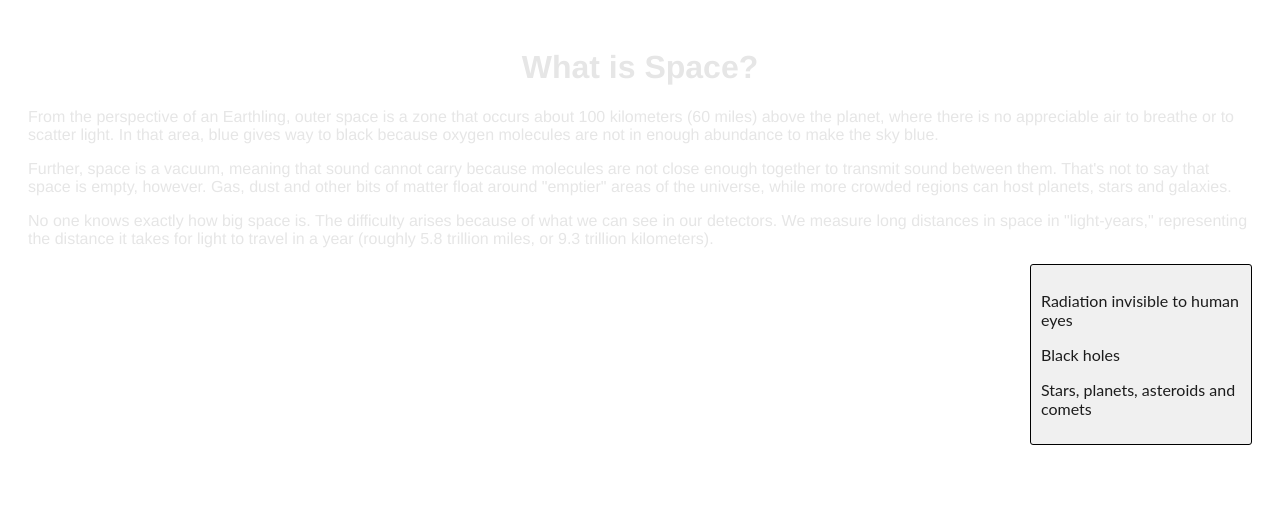
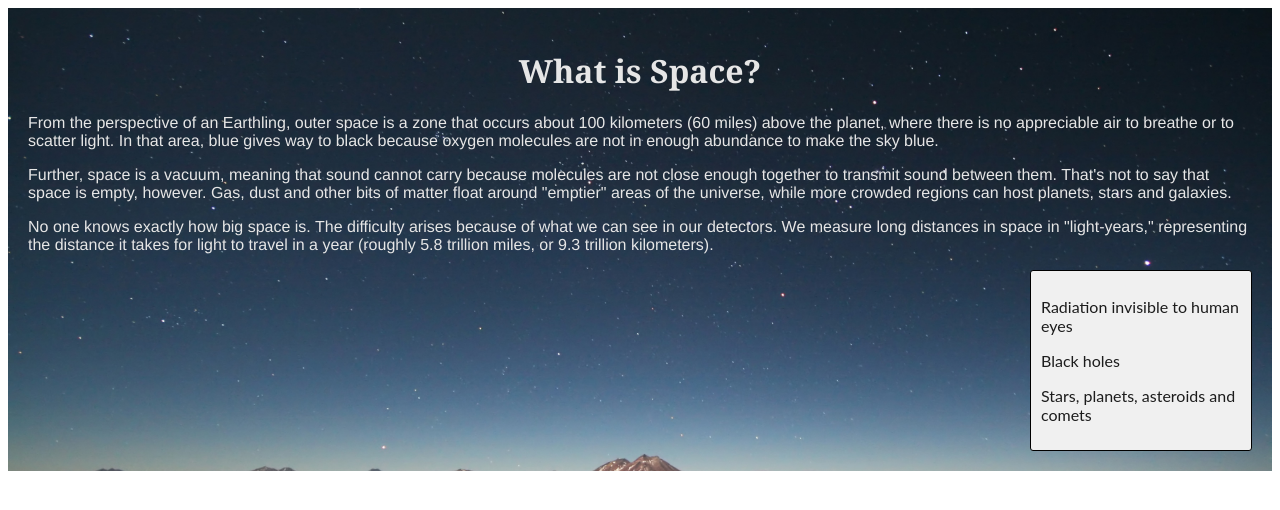
Before and after one commit to WebHeroSchool/HTML-Lara, a plain HTML site: page index.html in a window 1280 px wide. Drawn offline with Linux system fonts and the light colour scheme.

Commit message:
CSS and HTML files part 2

```diff
--- a/style.css
+++ b/style.css
@@ -2,17 +2,19 @@
 .wrapper {
   background-image: url(spacebackpic.jpg);
   background-size: cover;
+  font-family: 'Helvetica';
+
 }
 
 .header{
   color: #E6E6E6;
-  font-family: 'Helvetica';
   padding: 20px;
   overflow: hidden;
 }
 
 .header_title{
   text-align: center;
+  font-family: 'Georgia';
 }
 
 .header_text{
```
Also changed, not shown: spacebackpic.jpg (added).
